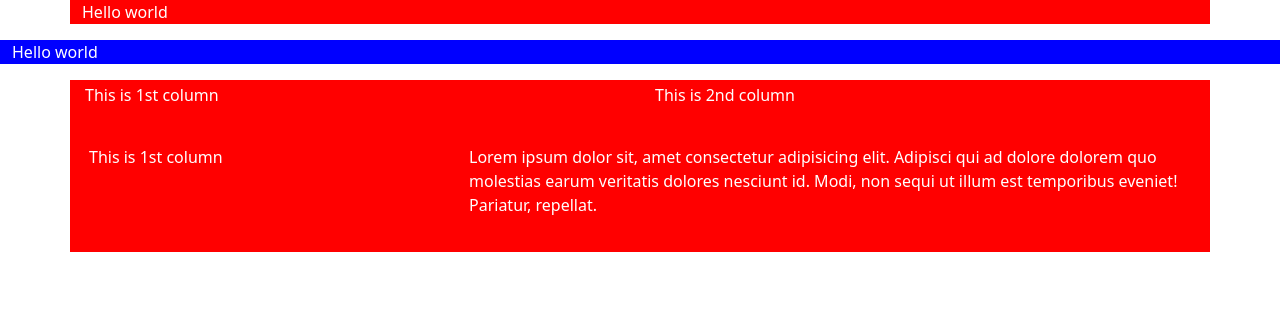
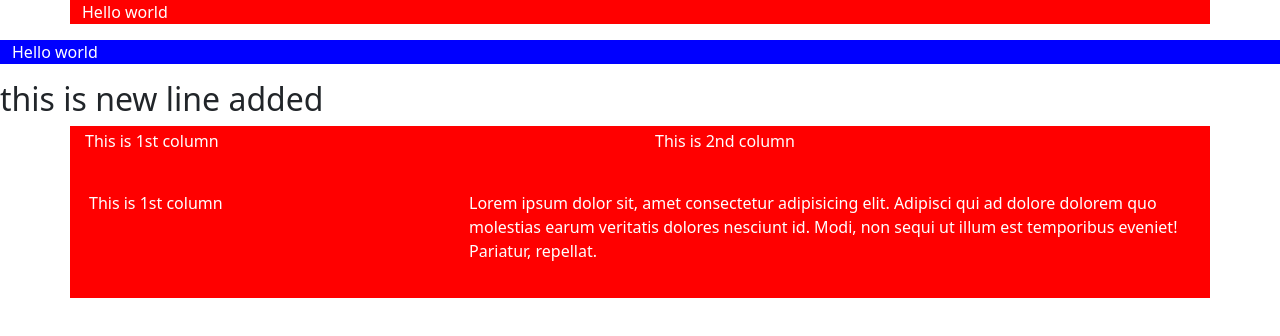
Before and after one commit to AlAminTanin56/bootstrap-project, a plain HTML site: page index.html in a window 1280 px wide. Drawn offline with nearby package versions, Linux system fonts and the light colour scheme.

Commit message:
new line added

```diff
--- a/index.html
+++ b/index.html
@@ -19,7 +19,7 @@
     <div class="container-fluid">
         <p>Hello world</p>
     </div>
-
+<h2>this is new line added</h2>
     <div class="container">
         <!-- row & col are bootstrap class -->
         <div class="row">
```
